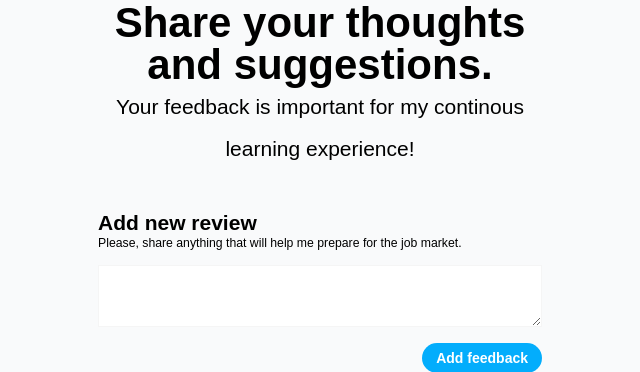
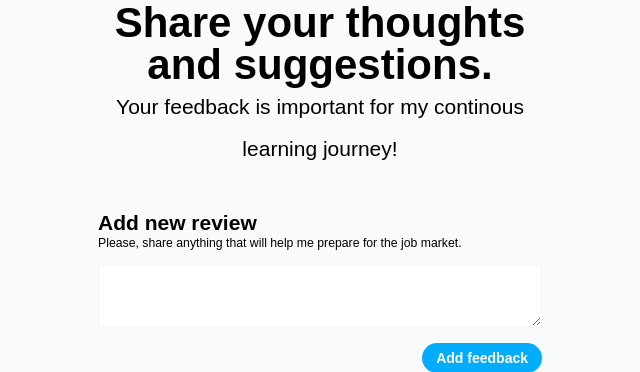
Before and after one commit to dasmedeiros/web-development, a Flask app: page /feedback/ in a window 1280 px wide. Shown: the part 181-553 px from the top of the page, without its empty margins (320-960 px from the left). Run offline with Flask 2, Linux system fonts and the light colour scheme; data that the repository does not hold is empty.

Commit message:
Adjusting content

```diff
--- a/templates/feedback.html
+++ b/templates/feedback.html
@@ -3,7 +3,7 @@
 <main class="main">
   <section class="main_titles">
     <h1 class="title">Share your thoughts and suggestions.</h1>
-    <p class="subtitle">Your feedback  is important for my continous learning experience!</p>
+    <p class="subtitle">Your feedback  is important for my continous learning journey!</p>
   </section>
   <section class="feedback">
     <h1>Add new review</h1>
```
